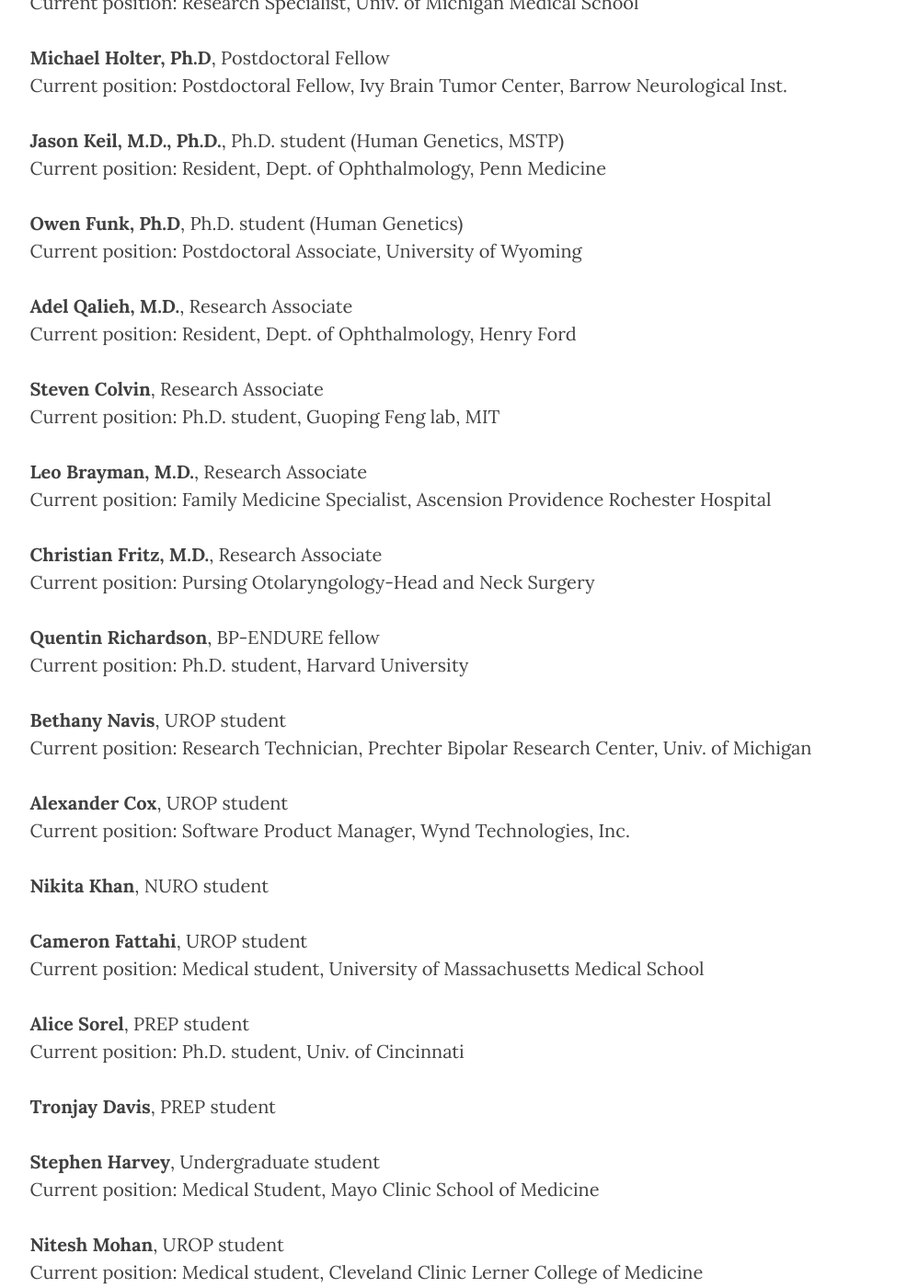
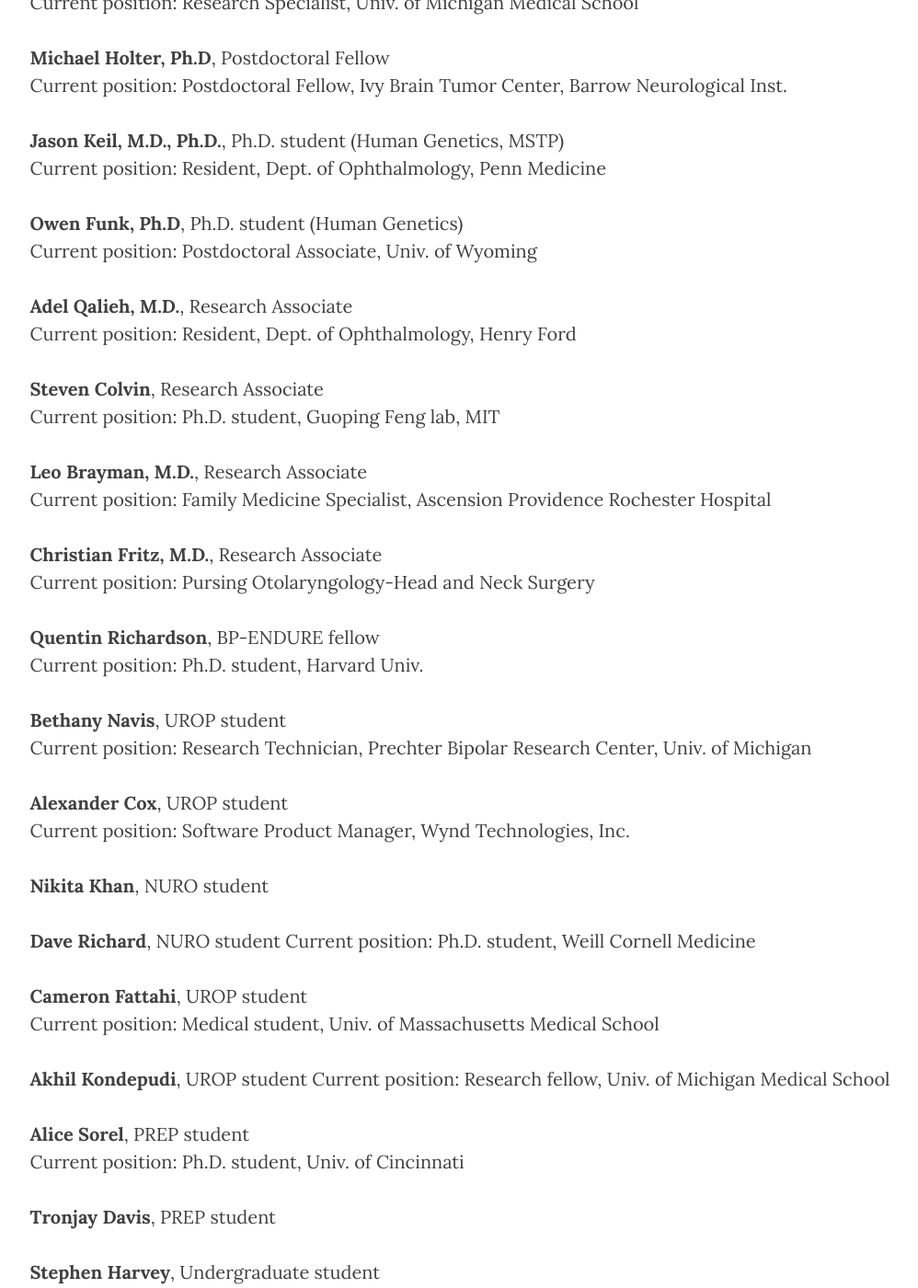
Before and after one commit to thekwanlab/website, a Jekyll site: the page built from people.md, in a window 1280 px wide and 1400 px high, scrolled down 3599 px. Shown: the whole window at 92% size, without its empty margins (135-1133 px from the left). Built offline with Jekyll 4.4.1, drawn with Linux system fonts in a browser that asks for light colours; nearby versions of some CDN libraries; some of the changed text lies outside the part shown.

Commit message:
Update people.md
Update Alumni Section

```diff
--- a/people.md
+++ b/people.md
@@ -139,7 +139,7 @@
 Current position: Resident, Dept. of Ophthalmology, Penn Medicine
 
 **Owen Funk, Ph.D**, Ph.D. student (Human Genetics)
-Current position: Postdoctoral Associate, University of Wyoming
+Current position: Postdoctoral Associate, Univ. of Wyoming
 
 **Adel Qalieh, M.D.**, Research Associate
 Current position: Resident, Dept. of Ophthalmology, Henry Ford
@@ -154,7 +154,7 @@
 Current position: Pursing Otolaryngology-Head and Neck Surgery
 
 **Quentin Richardson**, BP-ENDURE fellow
-Current position: Ph.D. student, Harvard University
+Current position: Ph.D. student, Harvard Univ.
 
 **Bethany Navis**, UROP student
 Current position: Research Technician, Prechter Bipolar Research Center, Univ. of Michigan
@@ -164,8 +164,14 @@
 
 **Nikita Khan**, NURO student
 
+**Dave Richard**, NURO student
+Current position: Ph.D. student, Weill Cornell Medicine
+
 **Cameron Fattahi**, UROP student
-Current position: Medical student, University of Massachusetts Medical School
+Current position: Medical student, Univ. of Massachusetts Medical School
+
+**Akhil Kondepudi**, UROP student
+Current position: Research fellow, Univ. of Michigan Medical School
 
 **Alice Sorel**, PREP student
 Current position: Ph.D. student, Univ. of Cincinnati
@@ -179,6 +185,7 @@
 Current position: Medical student, Cleveland Clinic Lerner College of Medicine
 
 **Alba Guxholli**, UROP student
+Current position: Clinical Subjects Associate, Univ. of Michigan Medical School
 
 **Vigrinia Berry**, SIREN student
 
```
